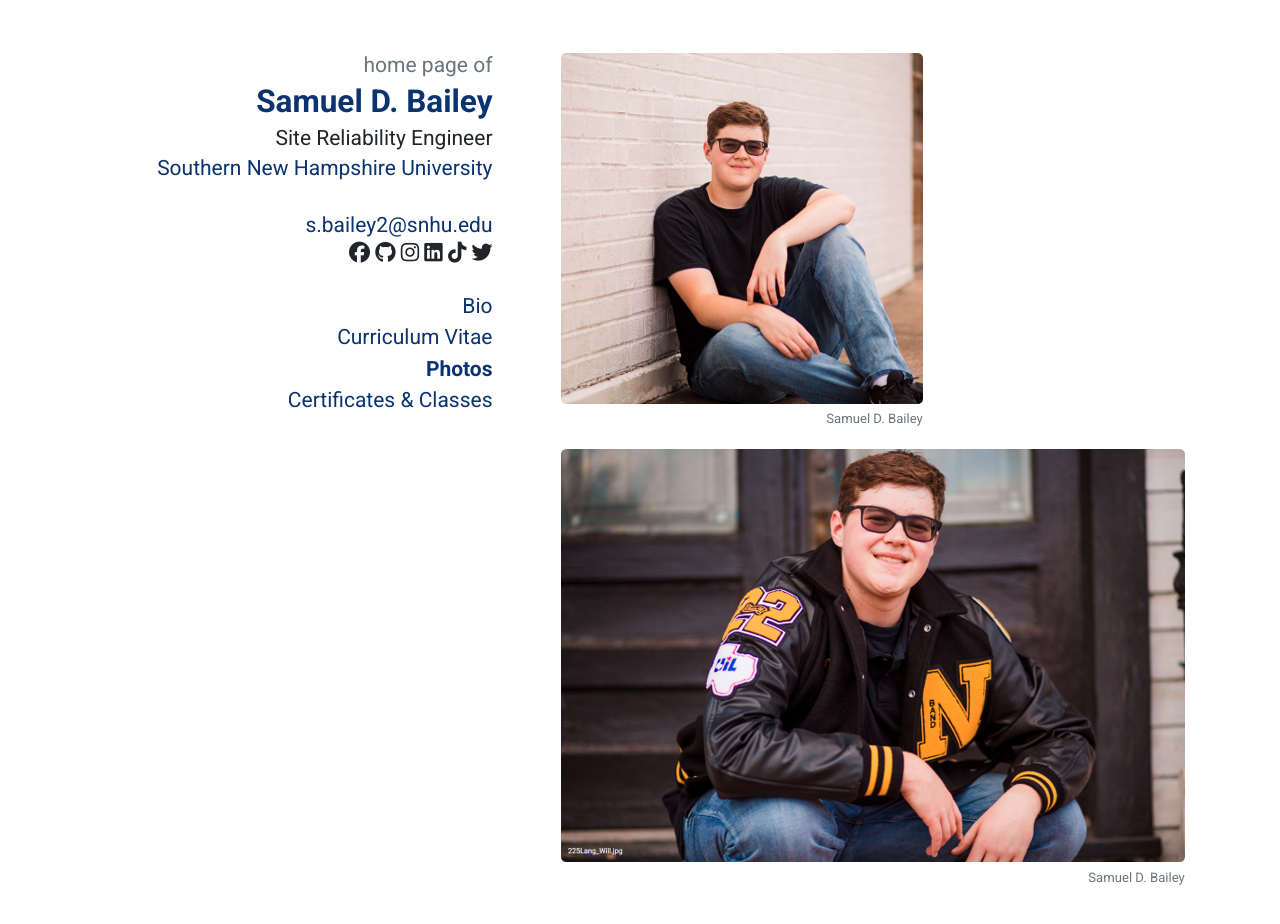
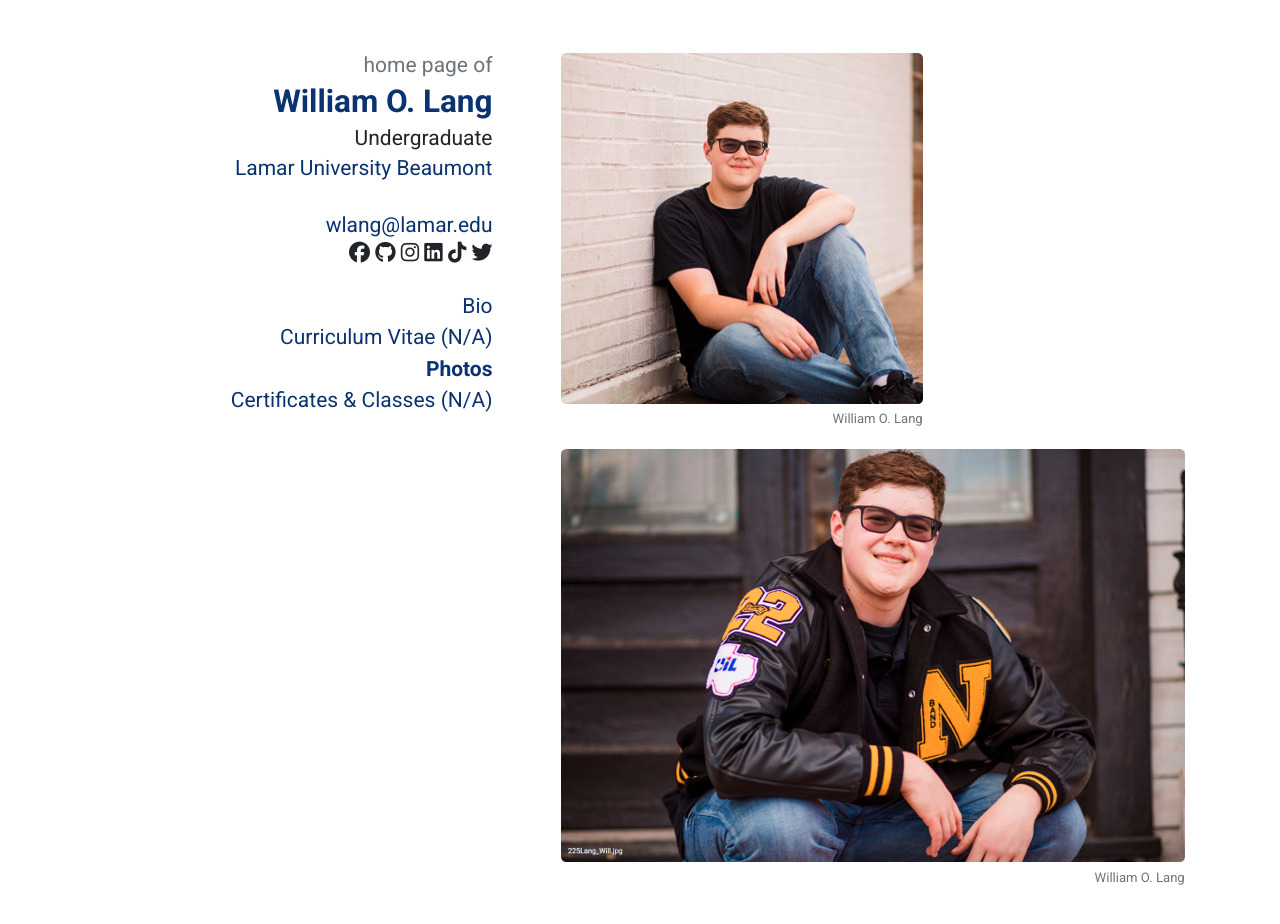
Before and after one commit to WillLang123/website, a plain HTML site: page photos.html in a window 1280 px wide. Drawn offline with Linux system fonts and the light colour scheme.

Commit message:
fixed main page and removed directories of certificates and curriculum

```diff
--- a/photos.html
+++ b/photos.html
@@ -7,9 +7,9 @@
 
 
     <meta name="viewport" content="initial-scale=1, width=device-width">
-    <meta property="og:description" content="Samuel D. Bailey is a Graduate student at SNHU, preparing to study his Ph.D.">
+    <meta property="og:description" content="William O. Lang is an undergraduate at Lamar University, preparing to major in Cybersecurity.">
     <meta property="og:image" content="./lang/me.PNG">
-    <meta property="og:title" content="Samuel D. Bailey">
+    <meta property="og:title" content="William O. Lang">
     <script src="https://kit.fontawesome.com/313ec668d7.js" crossorigin="anonymous"></script>
 
     <!-- https://fonts.google.com/specimen/Roboto -->
@@ -22,7 +22,7 @@
     <!-- https://fontawesome.com/icons -->
     <link crossorigin="anonymous" href="./lang/all.css" integrity="sha384-DyZ88mC6Up2uqS4h/KRgHuoeGwBcD4Ng9SiP4dIRy0EXTlnuz47vAwmeGwVChigm" rel="stylesheet">
 
-    <title>Samuel D. Bailey</title>
+    <title>William O. Lang</title>
 
 </head>
 
@@ -38,18 +38,18 @@
                 </h2>
                 <h1 class="mb-1">
                     <a href="https://willlang123.github.io">
-                        <FONT COLOR="0B3370">Samuel D. Bailey</FONT>
+                        <FONT COLOR="0B3370">William O. Lang</FONT>
                     </a>
                 </h1>
-                <h2 class="mb-1 ps-md-5">Site Reliability Engineer</h2>
+                <h2 class="mb-1 ps-md-5">Undergraduate</h2>
                 <h3 class="mb-4">
-                    <a href="https://www.snhu.edu/">
-                        <FONT COLOR="0B3370">Southern New Hampshire University</FONT>
+                    <a href="https://www.lamar.edu/">
+                        <FONT COLOR="0B3370">Lamar University Beaumont</FONT>
                     </a>
                 </h3>
                 <h3 class="mb-0">
-                    <a href="mailto:s.bailey2@snhu.edu">
-                        <FONT COLOR="0B3370">s.bailey2@snhu.edu</FONT>
+                    <a href="mailto:wlang@lamar.edu">
+                        <FONT COLOR="0B3370">wlang@lamar.edu</FONT>
                     </a>
                 </h3>
                 <p class="mb-0">
@@ -75,8 +75,8 @@
                             </li>
 
                             <li class="nav-item">
-                                <a class="d-inline-block nav-link p-0" href="https://willlang123.github.io/website/curriculum-vitae">
-                                    <FONT COLOR="0B3370">Curriculum Vitae</FONT>
+                                <a class="d-inline-block nav-link p-0" href="https://willlang123.github.io/website/">
+                                    <FONT COLOR="0B3370">Curriculum Vitae (N/A)</FONT>
                                 </a>
                             </li>
 
@@ -87,8 +87,8 @@
                             </li>
 
                             <li class="nav-item">
-                                <a class="d-inline-block nav-link p-0" href="https://willlang123.github.io/website/certificates">
-                                    <FONT COLOR="0B3370">Certificates & Classes</FONT>
+                                <a class="d-inline-block nav-link p-0" href="https://willlang123.github.io/website/">
+                                    <FONT COLOR="0B3370">Certificates & Classes (N/A)</FONT>
                                 </a>
                             </li>
 
@@ -98,15 +98,15 @@
             </aside>
             <main class="col-md-7">
                 <figure class="figure">
-                    <a href="./lang/me.PNG"><img alt="Samuel D. Bailey" class="figure-img img-fluid rounded" src="./lang/me.PNG"></a>
+                    <a href="./lang/me.PNG"><img alt="William O. Lang" class="figure-img img-fluid rounded" src="./lang/me.PNG"></a>
                     <figcaption class="figure-caption text-end">
-                        Samuel D. Bailey
+                        William O. Lang
                     </figcaption>
                 </figure>
                 <figure class="figure">
-                    <a href="./lang/me2.PNG"><img alt="Samuel D. Bailey" class="figure-img img-fluid rounded" src="./lang/me2.PNG"></a>
+                    <a href="./lang/me2.PNG"><img alt="William O. Lang" class="figure-img img-fluid rounded" src="./lang/me2.PNG"></a>
                     <figcaption class="figure-caption text-end">
-                        Samuel D. Bailey
+                        William O. Lang
                     </figcaption>
                 </figure>
 
```
Also changed, not shown: bio.html (+15 -15 lines), certificates.html (+9 -9 lines), curriculum-vitae.html (+9 -9 lines), index.html (+16 -16 lines), 1 other file.
